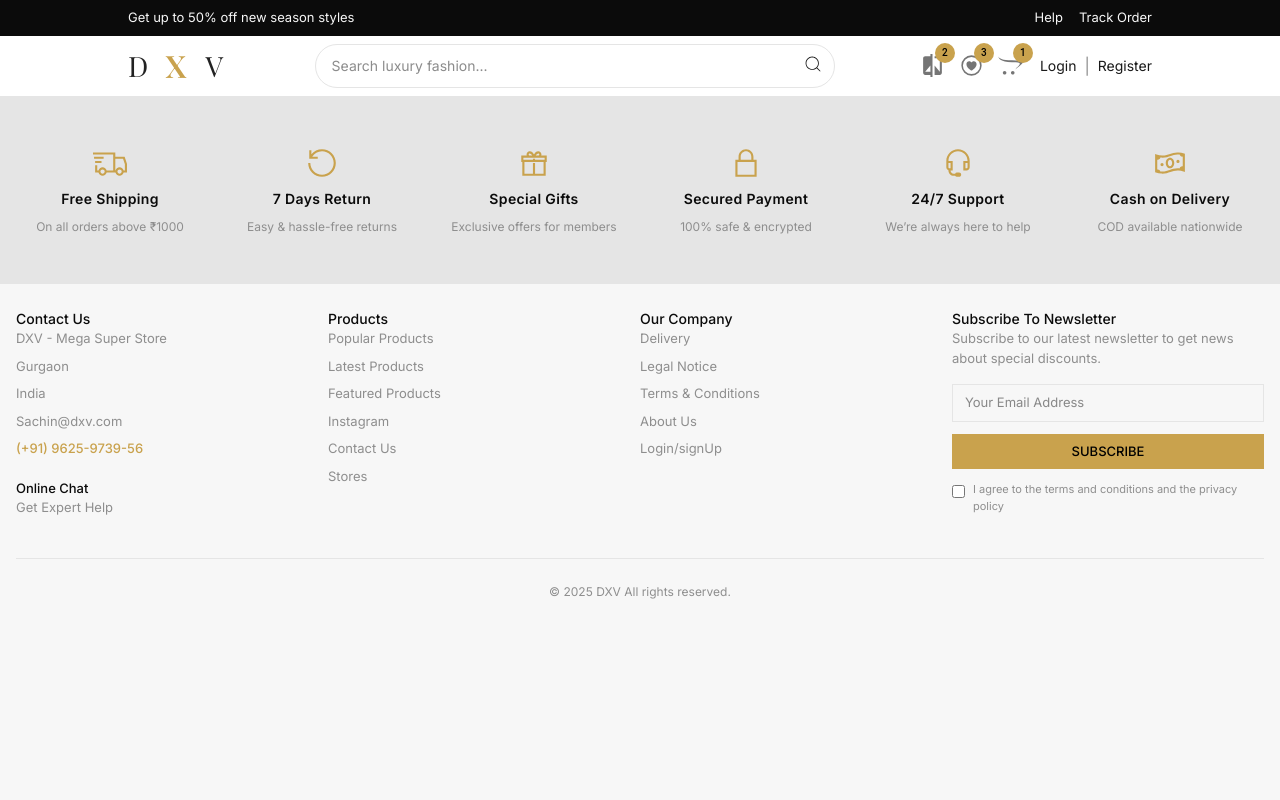
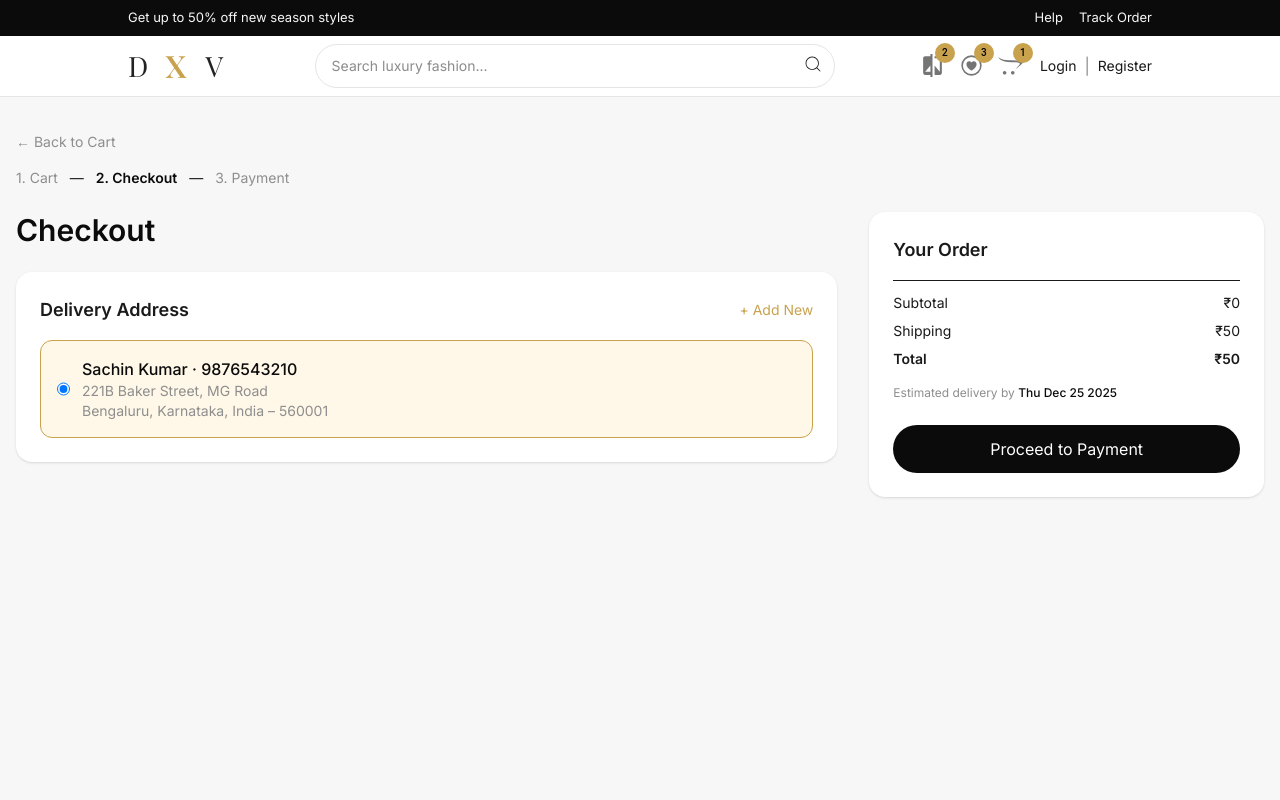
Before and after one commit to Sachin-Kr10/DXV, a React (Vite) app in the folder frontend/: page /checkout in a window 1280 px wide. Shown: the top 800 px of the page. Built offline with nearby package versions, Linux system fonts and the light colour scheme.

Commit message:
added checkout page

```diff
--- a/frontend/src/App.jsx
+++ b/frontend/src/App.jsx
@@ -8,7 +8,7 @@ import Footer from './components/footer'
 import ScrollToTop from './components/scrolltotop'
 import Cart from './components/cart'
 import Auth from './login/signup'
-
+import Checkout from './components/checkout'
 function App() {
 
   return (
@@ -20,6 +20,7 @@ function App() {
       <Route path={"product"} exact={true} element={<ProductDetailPage/>} />
       <Route path={"cart"} exact={true} element={<Cart/>} />
       <Route path={"login"} exact={true} element={<Auth/>} />
+      <Route path={"checkout"} exact={true} element={<Checkout/>} />
     </Routes>
     <FooterFeature/>
     <Footer/>
--- a/frontend/src/components/cart/index.jsx
+++ b/frontend/src/components/cart/index.jsx
@@ -140,7 +140,7 @@ export default function Cart() {
                 </span>
               </p>
 
-              <button className="mt-6 w-full py-3 rounded-full bg-[#0B0B0B] text-white hover:text-[#C9A24D] transition">
+              <button className="mt-6 w-full py-3 rounded-full bg-[#0B0B0B] text-white hover:text-[#C9A24D] transition" onClick={() => navigate("/checkout")}>
                 Proceed to Checkout
               </button>
             </div>
--- /dev/null
+++ b/frontend/src/components/checkout/index.jsx
@@ -0,0 +1,261 @@
+import { useState } from "react";
+import { useCart } from "../cartcontext";
+import { useNavigate } from "react-router";
+
+export default function Checkout() {
+  const { cart, totals } = useCart();
+  const navigate = useNavigate();
+
+  const SHIPPING_CHARGE = 50;
+  const grandTotal = totals.total + SHIPPING_CHARGE;
+
+  const [addresses, setAddresses] = useState([
+    {
+      id: 1,
+      name: "Sachin Kumar",
+      phone: "9876543210",
+      country: "India",
+      address1: "221B Baker Street",
+      address2: "MG Road",
+      city: "Bengaluru",
+      state: "Karnataka",
+      pincode: "560001",
+    },
+  ]);
+
+  const [selectedAddress, setSelectedAddress] = useState(1);
+  const [showForm, setShowForm] = useState(false);
+
+  const [newAddress, setNewAddress] = useState({
+    name: "",
+    phone: "",
+    country: "",
+    address1: "",
+    address2: "",
+    city: "",
+    state: "",
+    pincode: "",
+  });
+
+  const isFormValid =
+    newAddress.name &&
+    newAddress.phone &&
+    newAddress.country &&
+    newAddress.address1 &&
+    newAddress.city &&
+    newAddress.state &&
+    newAddress.pincode;
+
+  const handleAddAddress = () => {
+    if (!isFormValid) return;
+
+    const id = Date.now();
+    setAddresses([...addresses, { ...newAddress, id }]);
+    setSelectedAddress(id);
+    setShowForm(false);
+
+    setNewAddress({
+      name: "",
+      phone: "",
+      country: "",
+      address1: "",
+      address2: "",
+      city: "",
+      state: "",
+      pincode: "",
+    });
+  };
+
+  const deliveryDate = new Date();
+  deliveryDate.setDate(deliveryDate.getDate() + 7);
+
+  return (
+    <section className="bg-[#F7F7F7] min-h-screen py-8">
+      <div className="max-w-7xl mx-auto px-4">
+        <button
+          onClick={() => navigate(-1)}
+          className="mb-4 text-sm text-[#8E8E8E] hover:text-[#0B0B0B]"
+        >
+          ← Back to Cart
+        </button>
+
+        <div className="flex items-center gap-3 text-sm mb-6">
+          <span className="text-[#8E8E8E]">1. Cart</span>
+          <span>—</span>
+          <span className="font-semibold text-[#0B0B0B]">2. Checkout</span>
+          <span>—</span>
+          <span className="text-[#8E8E8E]">3. Payment</span>
+        </div>
+
+        <div className="grid grid-cols-1 lg:grid-cols-3 gap-8">
+          <div className="lg:col-span-2 space-y-6">
+            <h1 className="text-3xl font-semibold text-[#0B0B0B]">Checkout</h1>
+            <div className="bg-white rounded-2xl p-6 shadow-sm">
+              <div className="flex justify-between items-center mb-4">
+                <h2 className="font-semibold text-lg">Delivery Address</h2>
+                <button
+                  onClick={() => setShowForm(true)}
+                  className="text-sm text-[#C9A24D]"
+                >
+                  + Add New
+                </button>
+              </div>
+
+              <div className="space-y-4">
+                {addresses.map((addr) => (
+                  <label
+                    key={addr.id}
+                    className={`block border rounded-xl p-4 cursor-pointer ${
+                      selectedAddress === addr.id
+                        ? "border-[#C9A24D] bg-[#FFF8E8]"
+                        : "border-[#E5E5E5]"
+                    }`}
+                  >
+                    <div className="flex gap-3">
+                      <input
+                        type="radio"
+                        checked={selectedAddress === addr.id}
+                        onChange={() => setSelectedAddress(addr.id)}
+                      />
+                      <div>
+                        <p className="font-medium text-[#0B0B0B]">
+                          {addr.name} · {addr.phone}
+                        </p>
+                        <p className="text-sm text-[#8E8E8E]">
+                          {addr.address1}
+                          {addr.address2 && `, ${addr.address2}`}
+                          <br />
+                          {addr.city}, {addr.state}, {addr.country} –{" "}
+                          {addr.pincode}
+                        </p>
+                      </div>
+                    </div>
+                  </label>
+                ))}
+              </div>
+            </div>
+
+            {showForm && (
+              <div className="bg-white rounded-2xl p-6 shadow-sm">
+                <h2 className="font-semibold text-lg mb-4">Add New Address</h2>
+
+                <div className="grid grid-cols-1 md:grid-cols-2 gap-4">
+                  {[
+                    { key: "name", label: "Name" },
+                    { key: "phone", label: "Phone" },
+                    { key: "country", label: "Country" },
+                    { key: "state", label: "State" },
+                    { key: "city", label: "City" },
+                    { key: "pincode", label: "Pincode" },
+                  ].map(({ key, label }) => (
+                    <input
+                      key={key}
+                      placeholder={label}
+                      value={newAddress[key]}
+                      onChange={(e) =>
+                        setNewAddress({ ...newAddress, [key]: e.target.value })
+                      }
+                      required
+                      className="border border-[#E5E5E5] rounded-full px-4 py-2 text-sm focus:outline-none focus:border-[#C9A24D]"
+                    />
+                  ))}
+
+                  <input
+                    placeholder="Address Line 1"
+                    value={newAddress.address1}
+                    onChange={(e) =>
+                      setNewAddress({ ...newAddress, address1: e.target.value })
+                    }
+                    required
+                    className="md:col-span-2 border border-[#E5E5E5] rounded-full px-4 py-2 text-sm focus:outline-none focus:border-[#C9A24D]"
+                  />
+
+                  <input
+                    placeholder="Address Line 2 (Optional)"
+                    value={newAddress.address2}
+                    onChange={(e) =>
+                      setNewAddress({ ...newAddress, address2: e.target.value })
+                    }
+                    className="md:col-span-2 border border-[#E5E5E5] rounded-full px-4 py-2 text-sm"
+                  />
+                </div>
+
+                <div className="flex gap-3 mt-5">
+                  <button
+                    disabled={!isFormValid}
+                    onClick={handleAddAddress}
+                    className={`px-6 py-2 rounded-full text-white ${
+                      isFormValid
+                        ? "bg-[#0B0B0B] hover:text-[#C9A24D]"
+                        : "bg-[#8E8E8E] cursor-not-allowed"
+                    }`}
+                  >
+                    Save Address
+                  </button>
+
+                  <button
+                    onClick={() => setShowForm(false)}
+                    className="px-6 py-2 rounded-full border border-[#E5E5E5] text-[#8E8E8E]"
+                  >
+                    Cancel
+                  </button>
+                </div>
+              </div>
+            )}
+          </div>
+
+          <div className="bg-white rounded-2xl p-6 shadow-sm">
+            <h2 className="font-semibold text-lg mb-4">Your Order</h2>
+
+            {cart.map((item, i) => (
+              <div key={i} className="flex justify-between text-sm mb-2">
+                <span>
+                  {item.title} × {item.qty}
+                </span>
+                <span>₹{item.price * item.qty}</span>
+              </div>
+            ))}
+
+            <div className="border-t pt-3 space-y-2 text-sm">
+              <div className="flex justify-between">
+                <span>Subtotal</span>
+                <span>₹{totals.subtotal}</span>
+              </div>
+              <div className="flex justify-between">
+                <span>Shipping</span>
+                <span>₹{SHIPPING_CHARGE}</span>
+              </div>
+              <div className="flex justify-between font-semibold">
+                <span>Total</span>
+                <span>₹{grandTotal}</span>
+              </div>
+            </div>
+
+            <p className="text-xs text-[#8E8E8E] mt-4">
+              Estimated delivery by{" "}
+              <span className="text-[#0B0B0B] font-medium">
+                {deliveryDate.toDateString()}
+              </span>
+            </p>
+
+            <button
+              onClick={() =>
+                navigate("/payment", {
+                  state: {
+                    address: addresses.find(
+                      (a) => a.id === selectedAddress
+                    ),
+                    total: grandTotal,
+                  },
+                })
+              }
+              className="mt-6 w-full py-3 rounded-full bg-[#0B0B0B] text-white hover:text-[#C9A24D]"
+            >
+              Proceed to Payment
+            </button>
+          </div>
+        </div>
+      </div>
+    </section>
+  );
+}
```
